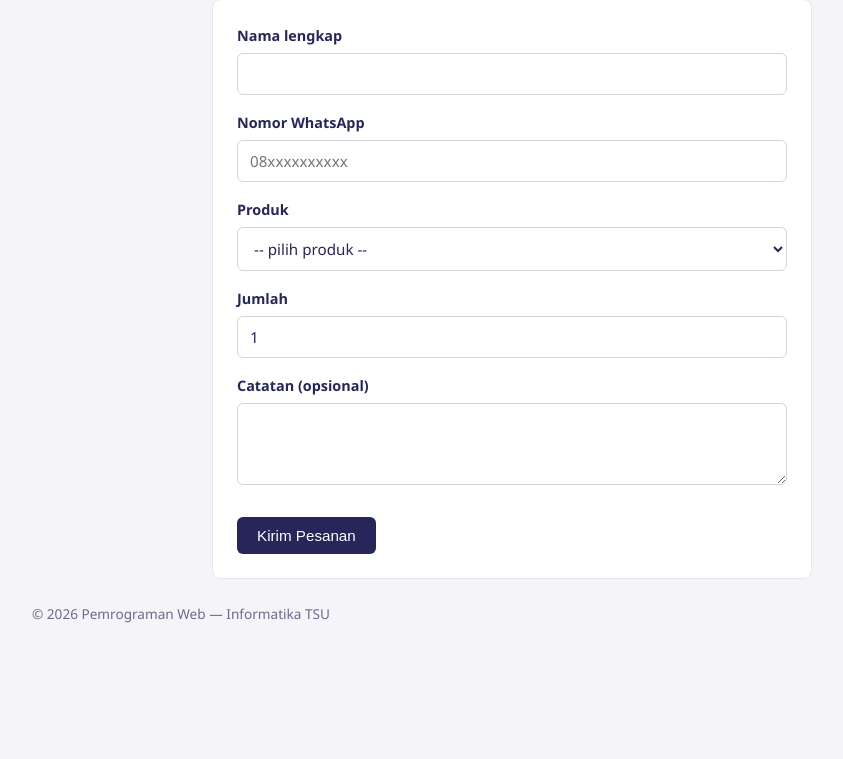
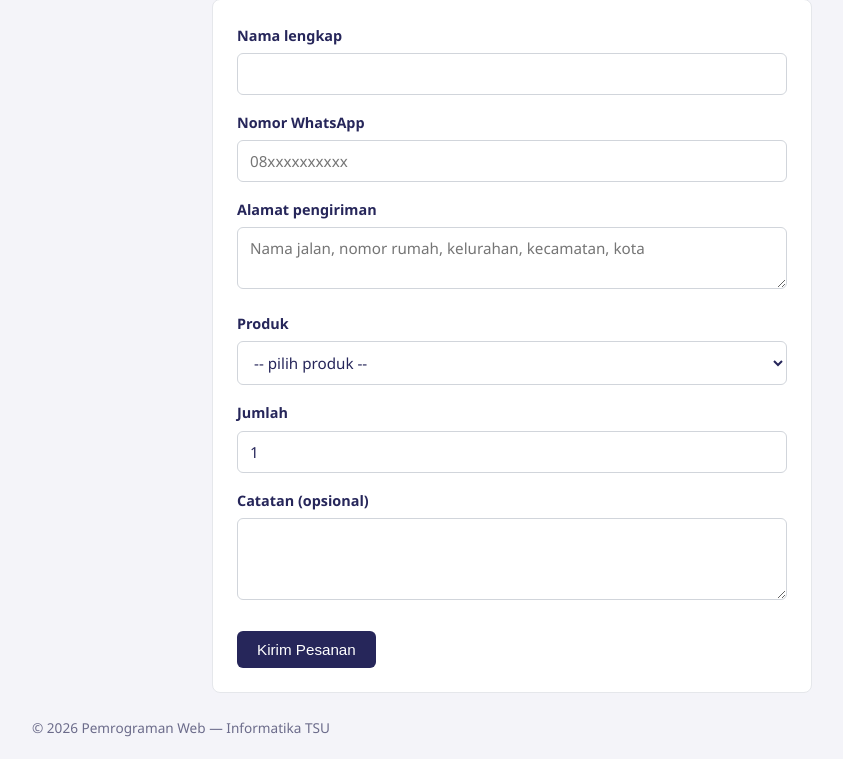
Before and after one commit to bpashabima/P09, a PHP site: page /pesan.php in a window 1280 px wide. Shown: the part 162-921 px from the top of the page, without its empty margins (128-971 px from the left). Before the commit the page ends 785 px from the top, so only its background shows below. Run offline with PHP 8.4, Linux system fonts and the light colour scheme.

Commit message:
menambahkan alamat pengiriman pada form pemesanan

```diff
--- a/toko-umkm/daftar-pesanan.php
+++ b/toko-umkm/daftar-pesanan.php
@@ -1,22 +1,18 @@
 <?php
 declare(strict_types=1);
 
-// daftar-pesanan.php - Menampilkan daftar pesanan dari file JSON
 
 require __DIR__ . "/data.php";
 require __DIR__ . "/functions.php";
 
-// Baca semua pesanan dari file JSON
 $semuaPesanan = bacaPesanan(FILE_PESANAN);
 
-// Hitung jumlah pesanan dan total keseluruhan omzet
 $jumlahPesanan = count($semuaPesanan);
 $totalOmzet = 0;
 foreach ($semuaPesanan as $pesanan) {
     $totalOmzet += (int) ($pesanan["total"] ?? 0);
 }
 
-// Balik urutan array agar pesanan terbaru berada di baris paling atas
 $pesananTampil = array_reverse($semuaPesanan);
 ?>
 <!DOCTYPE html>
@@ -54,6 +50,7 @@ $pesananTampil = array_reverse($semuaPesanan);
                             <th>Kode</th>
                             <th>Waktu</th>
                             <th>Nama</th>
+                            <th>Alamat</th>
                             <th>Produk</th>
                             <th>Jumlah</th>
                             <th>Total</th>
@@ -66,6 +63,7 @@ $pesananTampil = array_reverse($semuaPesanan);
                                 <td><?= e($pesanan["kode"]) ?></td>
                                 <td><?= e($pesanan["waktu"]) ?></td>
                                 <td><?= e($pesanan["nama"]) ?></td>
+                                <td><?= e($pesanan["alamat"] ?? "-") ?></td>
                                 <td><?= e($pesanan["produk"]) ?></td>
                                 <td><?= (int) $pesanan["jumlah"] ?></td>
                                 <td><?= formatRupiah((int) $pesanan["total"]) ?></td>
--- a/toko-umkm/pesan.php
+++ b/toko-umkm/pesan.php
@@ -1,36 +1,33 @@
 <?php
 declare(strict_types=1);
 
-// pesan.php - Form Pemesanan dengan Pola PRG
 
 require __DIR__ . "/data.php";
 require __DIR__ . "/functions.php";
 
-// 1. Nilai awal form[cite: 20]
 $input = [
     "nama"        => "",
     "whatsapp"    => "",
+    "alamat"      => "",
     "kode_produk" => (string) filter_input(INPUT_GET, "produk"),
     "jumlah"      => "1",
     "catatan"     => "",
 ];
 $kesalahan = [];
 
-// 2. Proses hanya jika form dikirim dengan POST[cite: 20]
 if ($_SERVER["REQUEST_METHOD"] === "POST") {
     // 2a. Tangkap dan rapikan (trim) semua isian
     $input = [
         "nama"        => trim((string) filter_input(INPUT_POST, "nama")),
         "whatsapp"    => trim((string) filter_input(INPUT_POST, "whatsapp")),
+        "alamat"      => trim((string) filter_input(INPUT_POST, "alamat")),
         "kode_produk" => (string) filter_input(INPUT_POST, "kode_produk"),
         "jumlah"      => trim((string) filter_input(INPUT_POST, "jumlah")),
         "catatan"     => trim((string) filter_input(INPUT_POST, "catatan")),
     ];
 
-    // 2b. Validasi[cite: 20]
     $kesalahan = validasiPesanan($input, $daftarProduk);
 
-    // 2c. Lolos validasi: simpan, lalu REDIRECT (pola Post/Redirect/Get)[cite: 24]
     if (count($kesalahan) === 0) {
         $produk = cariProdukByKode($daftarProduk, $input["kode_produk"]);
         $jumlah = (int) $input["jumlah"];
@@ -41,6 +38,7 @@ if ($_SERVER["REQUEST_METHOD"] === "POST") {
             "waktu"    => date("Y-m-d H:i"),
             "nama"     => $input["nama"],
             "whatsapp" => $input["whatsapp"],
+            "alamat"   => $input["alamat"],
             "produk"   => $produk["nama"],
             "harga"    => $produk["harga"],
             "jumlah"   => $jumlah,
@@ -53,7 +51,6 @@ if ($_SERVER["REQUEST_METHOD"] === "POST") {
     }
 }
 
-// 3. Setelah redirect: baca status dari URL (GET)[cite: 24]
 $status   = filter_input(INPUT_GET, "status");
 $kodeBaru = filter_input(INPUT_GET, "kode", FILTER_VALIDATE_REGEXP, [
     "options" => ["regexp" => "/^PSN-[0-9]{4}$/"],
@@ -111,6 +108,14 @@ $berhasil = ($status === "berhasil" && is_string($kodeBaru));
             </div>
 
             <div class="isian">
+                <label for="alamat">Alamat pengiriman</label>
+                <textarea id="alamat" name="alamat" rows="2" placeholder="Nama jalan, nomor rumah, kelurahan, kecamatan, kota"><?= e($input["alamat"]) ?></textarea>
+                <?php if (isset($kesalahan["alamat"])): ?>
+                    <small class="galat"><?= e($kesalahan["alamat"]) ?></small>
+                <?php endif; ?>
+            </div>
+
+            <div class="isian">
                 <label for="kode_produk">Produk</label>
                 <select id="kode_produk" name="kode_produk">
                     <option value="">-- pilih produk --</option>
```
